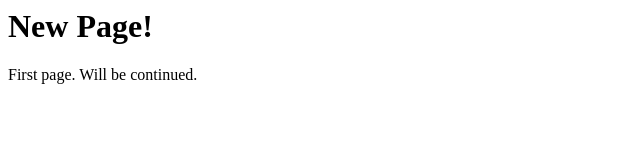
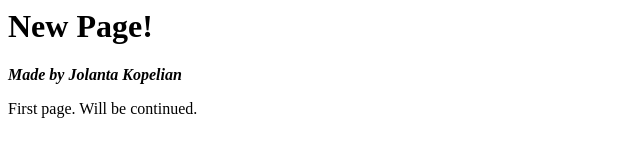
Before and after one commit to yulikopelian/jolantakopelian, a plain HTML site: page index.html in a window 1280 px wide. Shown: the whole page, without its empty margins (0-640 px from the left). Drawn offline with Linux system fonts and the light colour scheme.

Commit message:
Update index.html

```diff
--- a/index.html
+++ b/index.html
@@ -1,6 +1,5 @@
 <h1>New Page!</h1>
 
-<title><strong><em>Made by Jolanta Kopelian</em></strong></title>
-
+<strong><em>Made by Jolanta Kopelian</em></strong>
 <body>
 <p>First page. Will be continued.</p>
```
